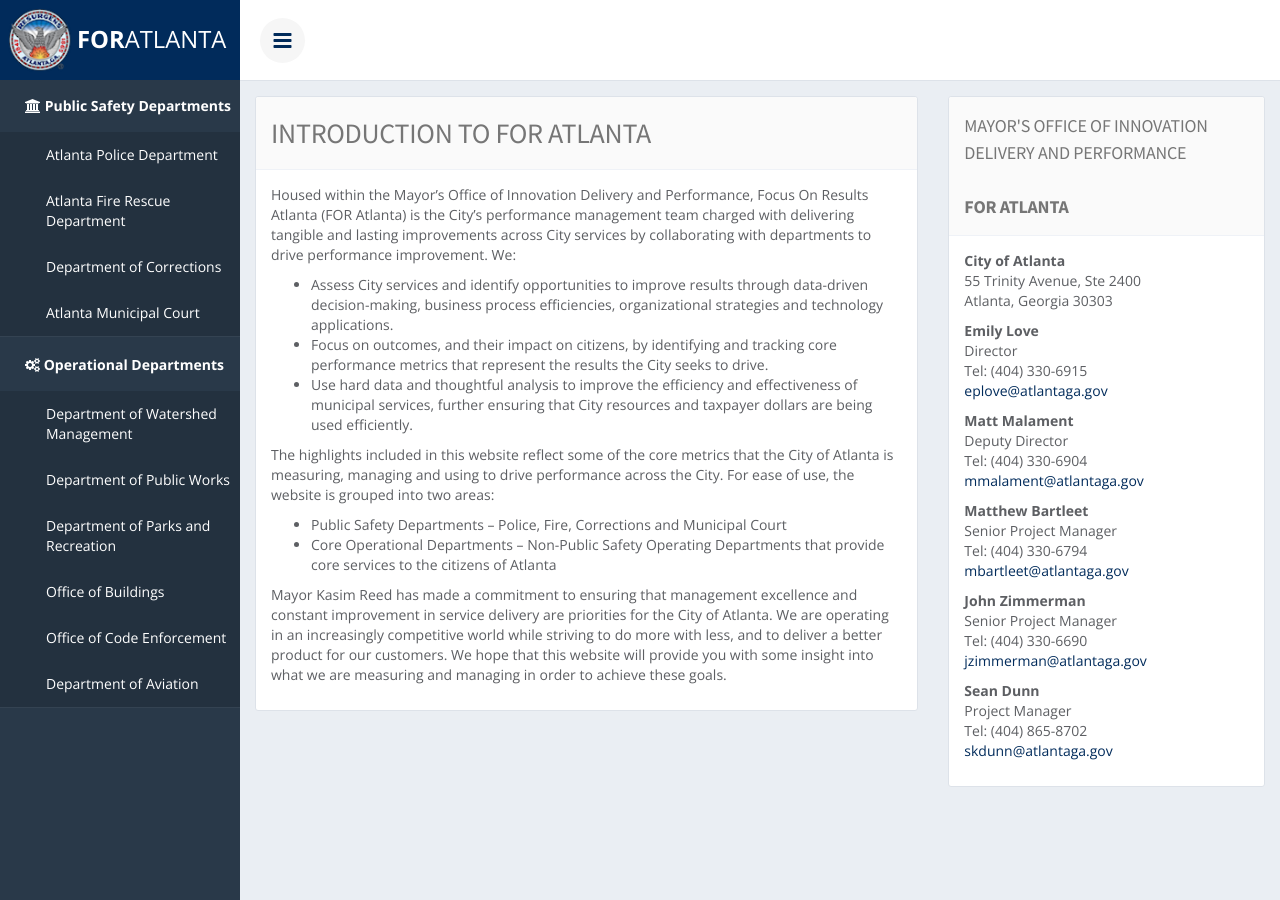
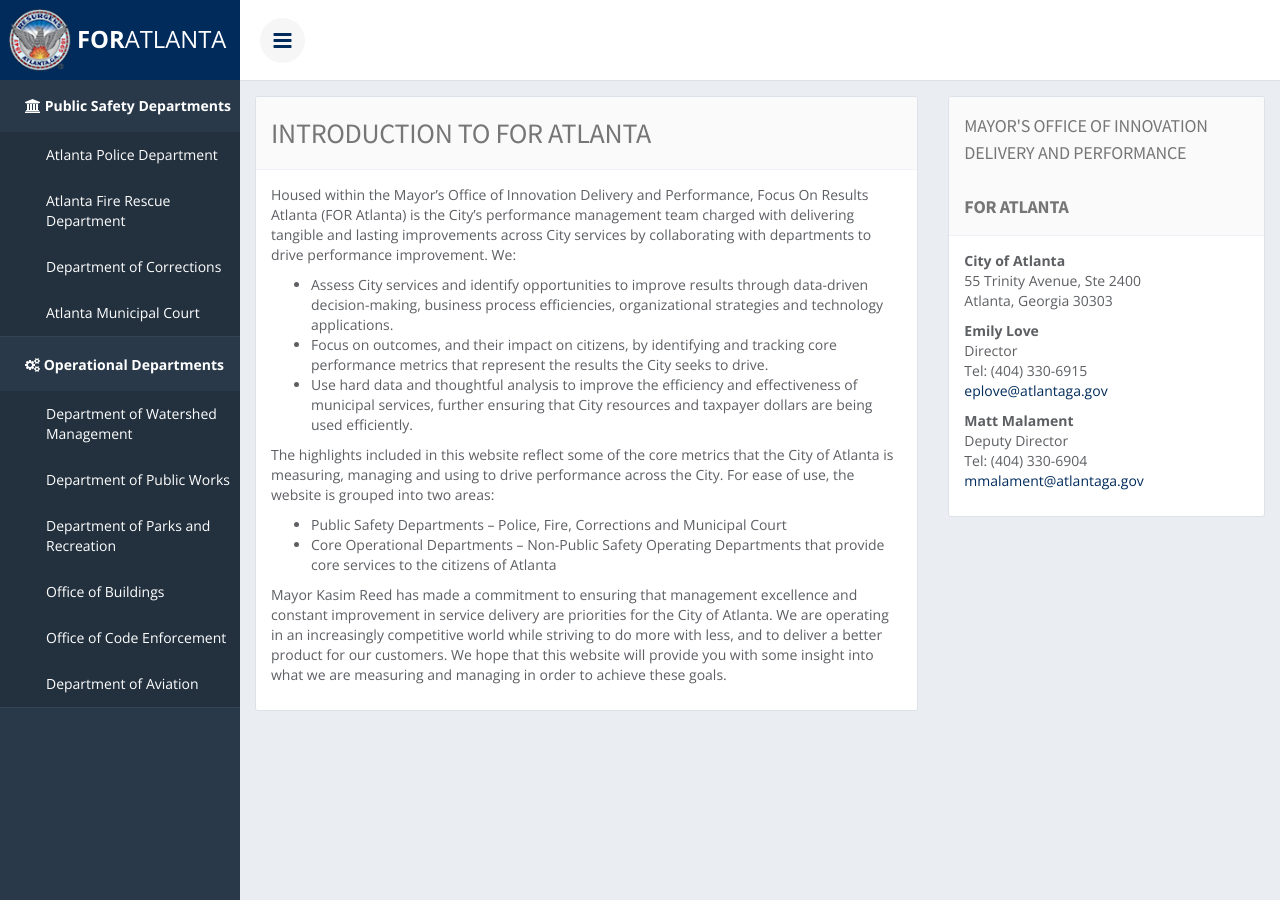
Before and after one commit to foratlanta/foratlanta.github.io, a Jekyll site: the page built from index.html, in a window 1280 px wide and 900 px high. Built offline with Jekyll 4.4.1, drawn with Linux system fonts in a browser that asks for light colours; nearby versions of some CDN libraries; Markdown is read by kramdown in place of the engine named in the settings.

Commit message:
Removed Proj Mgr contact info from main page

```diff
--- a/index.html
+++ b/index.html
@@ -40,9 +40,6 @@
         <p><b>City of Atlanta</b><br>55 Trinity Avenue, Ste 2400<br>Atlanta, Georgia 30303</p>
         <p><b>Emily Love</b><br>Director<br>Tel: (404) 330-6915<br><a href="mailto:eplove@atlantaga.gov">eplove@atlantaga.gov</a></p>
         <p><b>Matt Malament</b><br>Deputy Director<br>Tel: (404) 330-6904<br><a href="mailto:mmalament@atlantaga.gov">mmalament@atlantaga.gov</a></p>
-        <p><b>Matthew Bartleet</b><br>Senior Project Manager<br>Tel: (404) 330-6794<br><a href="mailto:mbartleet@atlantaga.gov">mbartleet@atlantaga.gov</a></p>
-        <p><b>John Zimmerman</b><br>Senior Project Manager<br>Tel: (404) 330-6690<br><a href="mailto:jzimmerman@atlantaga.gov">jzimmerman@atlantaga.gov</a></p>
-        <p><b>Sean Dunn</b><br>Project Manager<br>Tel: (404) 865-8702<br><a href="mailto:skdunn@atlantaga.gov">skdunn@atlantaga.gov</a></p>
       </div>
     </div>
   </div>
```
